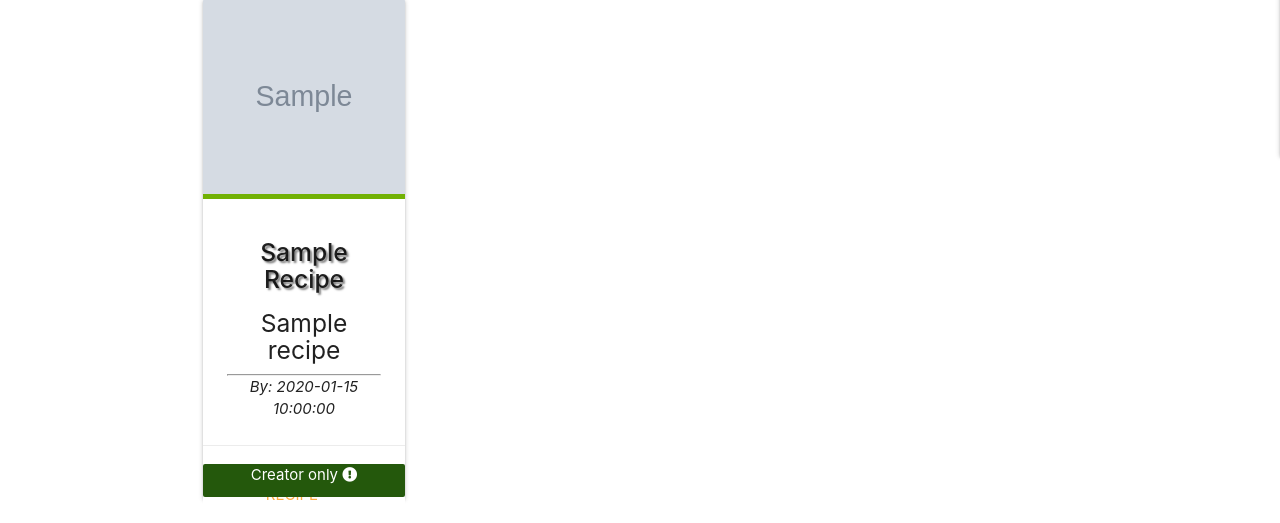
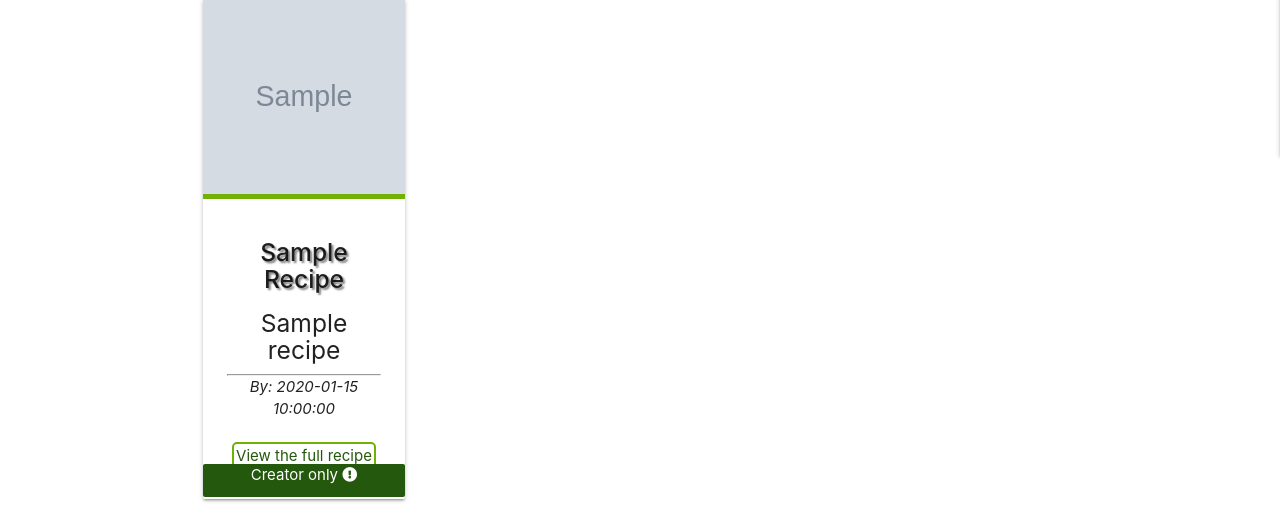
Before and after one commit to DominicSpears/milestoneproject3-soulfood, a Flask app: page / in a window 1280 px wide. Shown: the part 704-1227 px from the top of the page. After the commit the page ends 1206 px from the top, so only its background shows below. Run offline with Flask 2, Linux system fonts and the light colour scheme; grey boxes marked "Sample" are stand-in pictures; a database or web service that is not in the repository returns one stand-in record (values such as "Sample title"); some libraries are stand-ins or nearby versions.

Commit message:
add info to view recipe page, style link button

```diff
--- a/static/css/style.css
+++ b/static/css/style.css
@@ -145,6 +145,14 @@
     text-transform: capitalize;
 }
 
+.view-recipe-link {
+    font-size: 15px;
+    padding: 2px;
+    color: #24580C;
+    border: 2px solid #71B104;
+    border-radius: 5px;
+}
+
 .recipe-btns {
     position: absolute;
     bottom: 2px;
@@ -204,6 +212,21 @@
     background-color: white;
     border: 2px solid #71B104;
 }
+
+/*------------------------------------------view recipe.html*/
+.green-prefix {
+    color: #71B104;
+}
+
+.red-prefix {
+    color: red;
+}
+
+.grey-prefix {
+    color: grey;
+}
+
+
 
 /*------------------------------------------cookware.html*/
 .cookware-title {
--- a/templates/recipes.html
+++ b/templates/recipes.html
@@ -37,8 +37,8 @@
                             <hr>
                             <p><em>by: {{ recipe.created_by }}</em></p>
                         </div>
-                        <div class="card-action recipe-link">
-                            <a href="{{ url_for('view_recipe', recipe_id=recipe._id) }}">View the full recipe</a>
+                        <div class="recipe-link">
+                            <a href="{{ url_for('view_recipe', recipe_id=recipe._id) }}" class="view-recipe-link">View the full recipe</a>
                         </div>
                         <div class="recipe-btns">
                             {% if session.user|lower == recipe.created_by|lower %}
```
Also changed, not shown: templates/view_recipe.html (+43 -1 lines).
